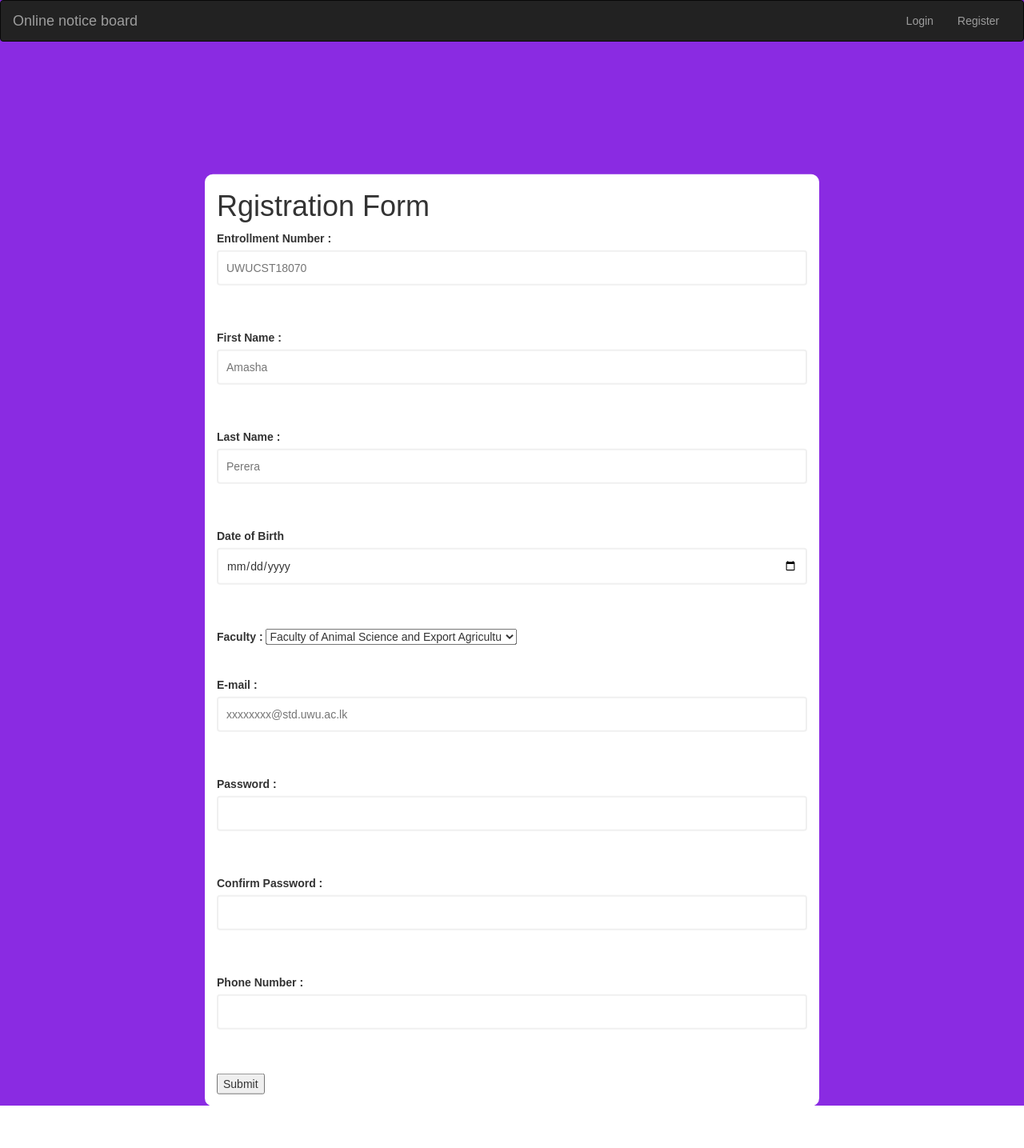
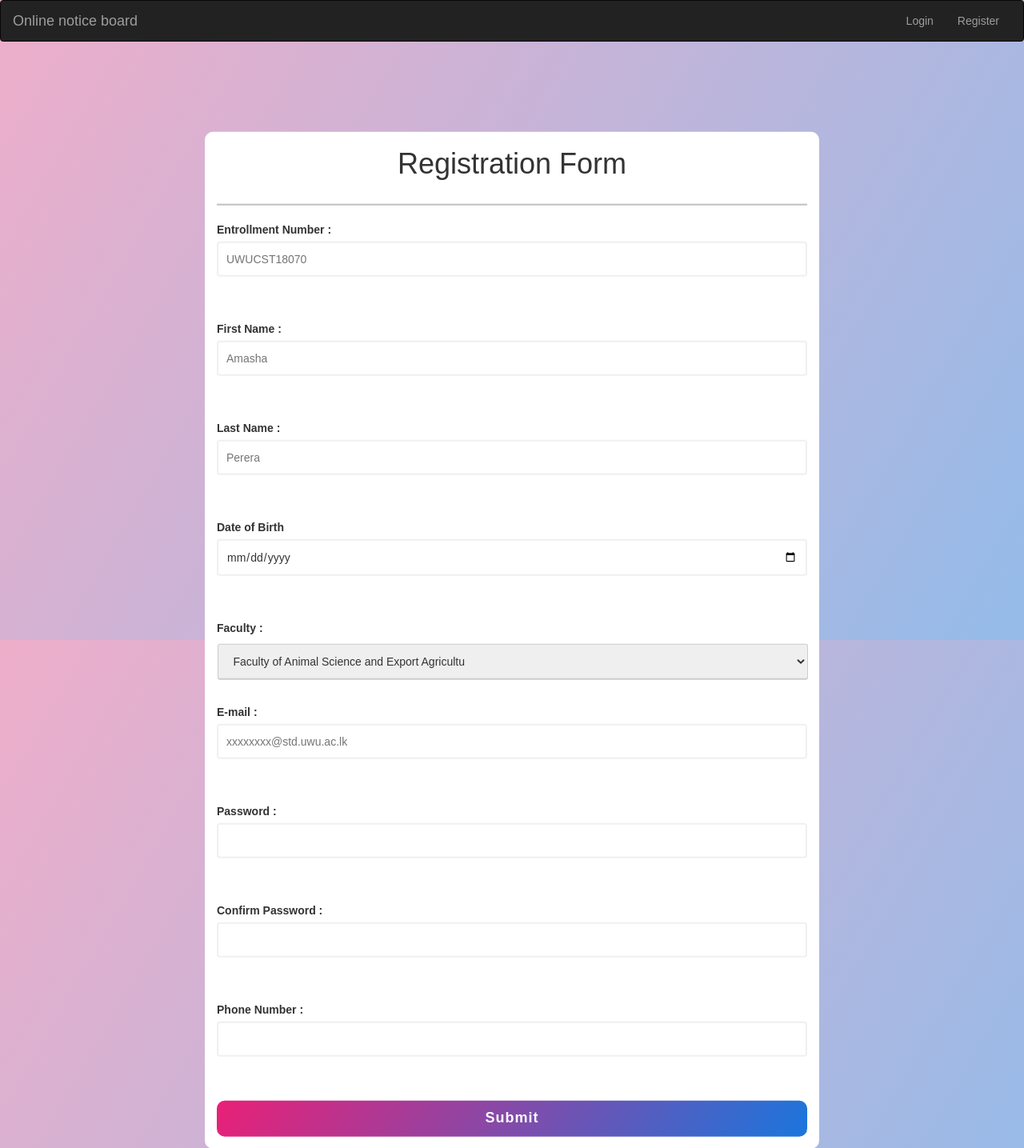
Before and after one commit to Udayangee/notice_board, a CodeIgniter app: page /notice_board/student/register in a window 1280 px wide. Shown: the whole page at 80% size. Before the commit the page ends 1382 px from the top, so only its background shows below. Run offline with CodeIgniter, Linux system fonts and the light colour scheme.

Commit message:
register page css updated

```diff
--- a/application/views/register_page.php
+++ b/application/views/register_page.php
@@ -2,7 +2,7 @@
     <body>
         <div class="container">
             <div class="regform">
-                <div><h1>Rgistration Form</h1></div>
+                <div><h1>Registration Form</h1></div>
 
                 <?php echo validation_errors(); ?>
                 <?php
@@ -45,7 +45,7 @@
                     </div>
                     <div id="reg_faculty" class="reg_info">
                         <label for="faculty" class="reg_label">Faculty :</label>
-                        <select name="faculty_id" id="f_aculty" >
+                        <select name="faculty_id" id="f_aculty" class="select" >
                             <option value="5" >Faculty of Animal Science and Export Agricultu</option>
                             <option value="3" >Faculty of Applied Sciences</option>
                             <option value="4" >Faculty of Management</option>
@@ -93,7 +93,7 @@
 
 
                     <div id="reg_submit" class="reg_info">
-                    <button type="submit"  >Submit </button>
+                    <button type="submit" class="submit"  >Submit </button>
                     </div>
 
 
--- a/assests/css/register_page.css
+++ b/assests/css/register_page.css
@@ -1,6 +1,6 @@
 body{
 
-    background-color: blueviolet;
+    background: linear-gradient(120deg,#eeaeca,#94bbe9);
     align-items: center;
     justify-content: center;
     font-family: sans-serif;
@@ -16,6 +16,14 @@ body{
     width:60%;
     background:white;
     border-radius:10px;
+}
+.container .regform h1{
+    /*font-weight: 700;*/
+    position: relative;
+    margin-bottom: 20px;
+    text-align: center;
+    padding:0 0 30px 0;
+    border-bottom:2px solid silver;
 }
 .reg_info{
    margin-bottom: 5px;
@@ -76,3 +84,51 @@ body{
     color:#e74c3c;
     visibility: visible;
 }
+
+.select{
+    position: relative;
+    left: .5px;
+    top: 5px;
+    width:100%;
+    padding-left: 15px;
+    border-radius: 3px;
+    border: 1px solid #ccc;
+    padding-left: 15px;
+    font-weight: 300;
+    border-bottom-width: 2.5px;
+    transition: all 0.3s ease;
+    font-size: 14px;
+    outline: none;
+    overflow: hidden;
+    height: 45px;
+    color: #333333;
+}
+
+
+.select:focus,
+.select:hover{
+    outline: none;
+    border:1px solid #bbbbbb;
+}
+
+.select option{
+        background: #ffffff;
+}
+
+.reg_info .submit{
+    height: 45px;
+    width: 100%;
+    outline: none;
+    color: #fff;
+    border: none;
+    font-size: 18px;
+    font-weight: 600;
+    border-radius: 10px;
+    letter-spacing: 1px;
+    background: linear-gradient(120deg,#e92077,#1b76dd);
+
+}
+
+.reg_info .submit:hover{
+    background: linear-gradient(-120deg,#e92077,#1b76dd);
+}
```
